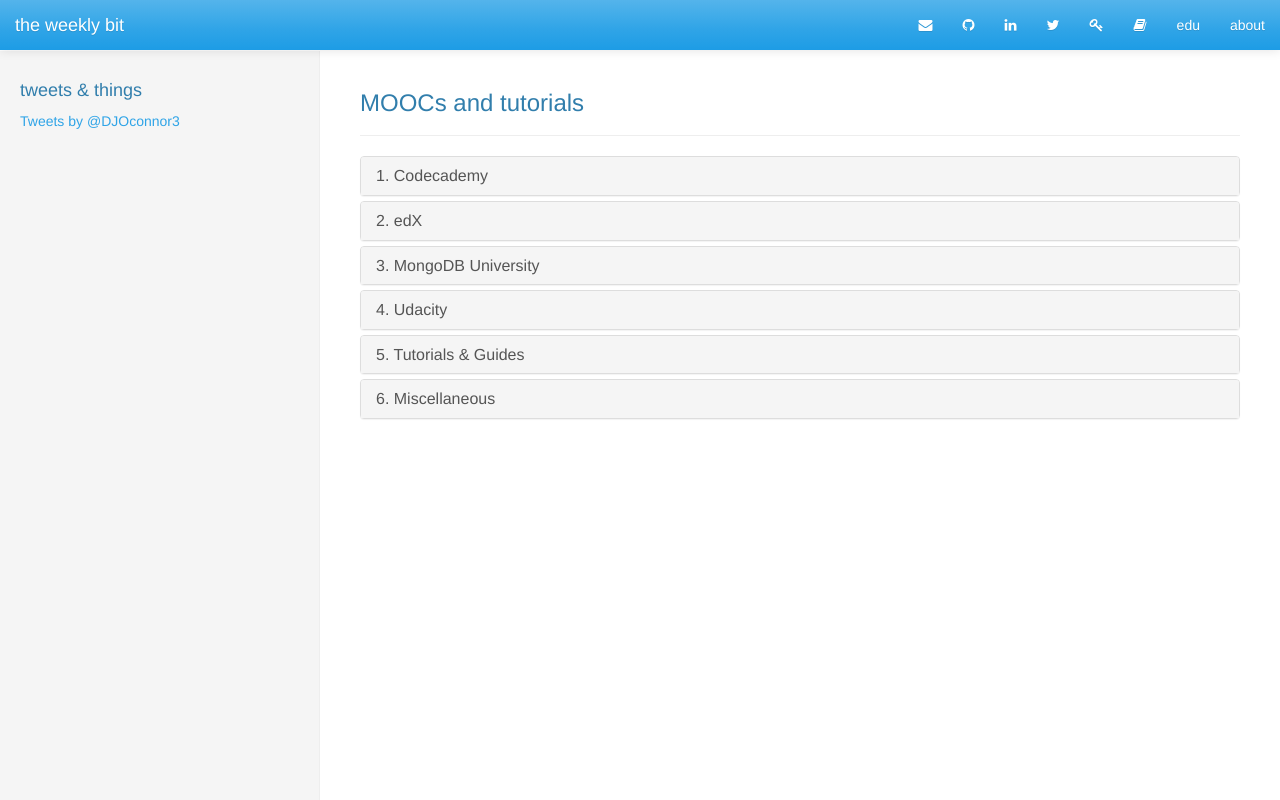
After one commit to DJO3/doconnor, a Django app: page /edu/ in a window 1280 px wide. The commit adds this page. Run offline with Django 3.2, Linux system fonts and the light colour scheme; parts of the project's set-up code (start-up, migrations or seed data) failed here and were passed over; some libraries are stand-ins or nearby versions.

Commit message:
added edu page

```diff
--- a/blog/urls.py
+++ b/blog/urls.py
@@ -8,4 +8,5 @@
     url(r'^feed/$', feed.LatestPosts(), name='feed'),
     url(r'^entry/(?P<slug>\S+)$', views.BlogDetail.as_view(), name="entry_detail"),
     url(r'^about/$', views.about, name='about'),
+    url(r'^edu/$', views.edu, name='edu'),
 )
--- a/blog/views.py
+++ b/blog/views.py
@@ -1,7 +1,6 @@
 from django.shortcuts import render, HttpResponse
 from django.views import generic
 from blog import models
-from twitter_feed.models import Tweet
 
 
 class BlogIndex(generic.ListView):
@@ -16,5 +15,10 @@
 
 
 def about(request):
-    context_dict = {'tweets': Tweet.objects.all()[:5]}
+    context_dict = {}
     return render(request, 'blog/about.html', context_dict)
+
+
+def edu(request):
+    context_dict = {}
+    return render(request, 'blog/edu.html', context_dict)
--- a/doconnor/settings.py
+++ b/doconnor/settings.py
@@ -112,3 +112,5 @@
 # Static Media
 MEDIA_ROOT = os.path.join(BASE_DIR, 'media')  # Absolute path to the media directory
 MEDIA_URL = '/media/'
+
+MARKDOWN_STYLE = "/static/css/codehilite.css"
--- a/templates/blog/base.html
+++ b/templates/blog/base.html
@@ -10,6 +10,7 @@
     <link rel="stylesheet" href="/static/css/bootstrap.min.css">
     <link rel="stylesheet" href="/static/css/blog.css">
     <link rel="stylesheet" href="//maxcdn.bootstrapcdn.com/font-awesome/4.3.0/css/font-awesome.min.css">
+    <link rel="stylesheet" href="/static/css/codehilite.css">
 
     <style>
          body {
@@ -34,7 +35,7 @@
             <span class="icon-bar"></span>
             <span class="icon-bar"></span>
           </button>
-          <a class="navbar-brand" href="/">Blog</a>
+          <a class="navbar-brand" href="/">the weekly bit</a>
         </div>
         <div class="collapse navbar-collapse" id="hamburger-navigation">
          <ul class="nav navbar-nav navbar-right" role="menu">
@@ -44,7 +45,9 @@
                     <li><a href="https://www.linkedin.com/in/djoconnor3"><i class="fa fa-linkedin"></i></a></li>
                     <li><a href="https://twitter.com/DJOconnor3"><i class="fa fa-twitter"></i></a></li>
                     <li><a href="https://keybase.io/djo3#show-public"><i class="fa fa-key"></i></a></li>
-             <li><a href="{% url 'about' %}">About</a></li>
+                    <li><a href="https://www.goodreads.com/review/list/23014242-dave"><i class="fa fa-book"></i></a></li>
+             <li><a href="{% url 'edu' %}">edu</a></li>
+             <li><a href="{% url 'about' %}">about</a></li>
 
          </ul>
        </div>
--- /dev/null
+++ b/templates/blog/edu.html
@@ -0,0 +1,150 @@
+{% extends 'blog/base.html' %}
+
+{% load staticfiles %}
+
+{% block title %}edu{% endblock %}
+
+{% block blog_entries%}
+
+
+<div class="page-header">
+    <h3>MOOCs and tutorials</h3>
+
+</div>
+
+<div class="blog-main">
+    <div id="accordion" class="panel-group">
+        <div class="panel panel-default">
+            <div class="panel-heading">
+                <h4 class="panel-title">
+                    <a data-toggle="collapse" data-parent="#accordion" href="#collapse1">1. Codecademy</a>
+                </h4>
+            </div>
+            <div id="collapse1" class="panel-collapse collapse">
+                <div class="panel-body">
+                    <p><a href="http://www.codecademy.com/en/tracks/python">Python</a></p>
+                    <p>Learn to program in Python, a powerful language used by sites like YouTube and Dropbox.</p>
+                </div>
+                <div class="panel-body">
+                    <p><a href="http://www.codecademy.com/en/tracks/web">HTML & CSS</a></p>
+                    <p>Learn how to create websites by structuring and styling your pages with HTML and CSS.</p>
+                </div>
+                <div class="panel-body">
+                    <p><a href="http://www.codecademy.com/en/tracks/jquery">jQuery</a></p>
+                    <p>Learn how to make your websites interactive and create animations by using jQuery.</p>
+                </div>
+                <div class="panel-body">
+                    <p><a href="http://www.codecademy.com/en/tracks/web">JavaScript</a></p>
+                    <p>Learn the fundamentals of JavaScript, the programming language of the Web.</p>
+                </div>
+            </div>
+        </div>
+
+        <div class="panel panel-default">
+            <div class="panel-heading">
+                <h4 class="panel-title">
+                    <a data-toggle="collapse" data-parent="#accordion" href="#collapse2">2. edX</a>
+                </h4>
+            </div>
+            <div id="collapse2" class="panel-collapse collapse">
+                 <div class="panel-body">
+                    <p><a href="https://www.edx.org/course/introduction-computer-science-mitx-6-00-1x-0">MITx: 6.00.1x Introduction to Computer Science and Programming</a></p>
+                    <p>6.00.1x is an introduction to computer science as a tool to solve real-world analytical problems.</p>
+                </div>
+                <div class="panel-body">
+                    <p><a href="https://www.edx.org/course/introduction-computational-thinking-data-mitx-6-00-2x-0">MITx: 6.00.2x Introduction to Computational Thinking and Data Science</a></p>
+                    <p>6.00.2x is an introduction to using computation to understand real-world phenomena.</p>
+                </div>
+                <div class="panel-body">
+                    <p><a href="https://www.edx.org/course/introduction-bootstrap-tutorial-microsoft-dev203x">Microsoft: DEV203x Introduction to Bootstrap</a></p>
+                    <p>Learn how to use Bootstrap to implement mobile first web pages with CSS and JavaScript.</p>
+                </div>
+                <div class="panel-body">
+                    <p><a href="https://www.edx.org/course/introduction-linux-linuxfoundationx-lfs101x-2">LFS101x.2 Introduction to Linux</a></p>
+                    <p>Develop a good working knowledge of Linux using both the graphical interface and command line, covering the major Linux distribution families.</p>
+                </div>
+            </div>
+        </div>
+        <div class="panel panel-default">
+            <div class="panel-heading">
+                <h4 class="panel-title">
+                    <a data-toggle="collapse" data-parent="#accordion" href="#collapse3">3. MongoDB University</a>
+                </h4>
+            </div>
+            <div id="collapse3" class="panel-collapse collapse">
+                <div class="panel-body">
+                    <p><a href="https://university.mongodb.com/courses/M101P/about">MM101P: MongoDB For Python Developers</a></p>
+                    <p>Learn everything you need to know to get started building a MongoDB-based app. This course will go over basic installation, JSON, schema design, querying, insertion of data, indexing and working with the Python driver. We will also cover working in sharded and replicated environments. In the course, you will build a blogging platform, backed by MongoDB. A brief Python introduction is included in the course.</p>
+                </div>
+            </div>
+        </div>
+        <div class="panel panel-default">
+            <div class="panel-heading">
+                <h4 class="panel-title">
+                    <a data-toggle="collapse" data-parent="#accordion" href="#collapse4">4. Udacity</a>
+                </h4>
+            </div>
+            <div id="collapse4" class="panel-collapse collapse">
+                <div class="panel-body">
+                    <p><a href="https://www.udacity.com/course/intro-to-algorithms--cs215">CS215: Intro to Algorithms</a></p>
+                    <p>By the end of this class you will understand key concepts needed to devise new algorithms for graphs and other important data structures and to evaluate the efficiency of these algorithms.</p>
+                </div>
+            </div>
+        </div>
+        <div class="panel panel-default">
+            <div class="panel-heading">
+                <h4 class="panel-title">
+                    <a data-toggle="collapse" data-parent="#accordion" href="#collapse5">5. Tutorials & Guides</a>
+                </h4>
+            </div>
+            <div id="collapse5" class="panel-collapse collapse">
+                <div class="panel-body">
+                    <p><a href="http://www.tangowithdjango.com/book17/">Tango With Django</a></p>
+                    <p>A beginner's guide to web development with Python 2.7 / Django 1.7</p>
+                </div>
+                <div class="panel-body">
+                    <p><a href="https://thinkster.io/django-angularjs-tutorial/">Building Web Applications with Django and AngularJS</a></p>
+                    <p>Each tutorial we release has a specific goal. In this tutorial, that goal is to give you a brief overview of how Django and AngularJS play together and how these technologies can be combined to build amazing web applications. Furthermore, we place a heavy emphasis on building good engineering habits. This includes everything from considering the tradeoffs that come from making architectural decisions, to maintaining high quality code throughout your project. While these things may not sound like fun, they are key to becoming a well-rounded software developer.</p>
+                </div>
+                <div class="panel-body">
+                    <p><a href="http://pythonforengineers.com/build-a-reddit-bot-part-1/">Build a Reddit Bot</a></p>
+                    <p>Build a simple Reddit Bot that will do two things:
+                        <ol>
+                            <li>It will monitor a particular subreddit for new posts, and when someone posts “I love Python”, it will reply “Me too!”.</li>
+                            <li>It will also monitor all comments to recent posts, and if it finds one that says “I hate Python”, it will post a link to /r/learnpython and ask the commenter to ask a question there.</li>
+                        </ol>
+                    </p>
+                </div>
+                <div class="panel-body">
+                    <p><a href="https://realpython.com/blog/python/web-scraping-with-scrapy-and-mongodb/">Web Scraping With Scrapy and MongoDB</a></p>
+                    <p>In this article we’re going to build a scraper for an actual freelance gig where the client wants a Python program to scrape data from Stack Overflow to grab new questions (question title and URL). Scraped data should then be stored in MongoDB. It’s worth noting that Stack Overflow has an API, which can be used to access the exact same data. However, the client wanted a scraper, so a scraper is what he got.</p>
+                </div>
+                <div class="panel-body">
+                    <p><a href="http://arunrocks.com/recreating-the-building-a-blog-in-django-screencast/">Recreating the “Building a Blog in Django” Screencast</a></p>
+                    <p>Build a fully functional blog using Django 1.7. Includes Syntax changes in Python 3.4, QuerySets and Custom Managers, Admin and ModelAdmin, Rich-text posts with django-markdown, Generic Class-based Views, Tags, RSS Feeds, Migrations, and Running testcases.</p>
+                </div>
+            </div>
+        </div>
+        <div class="panel panel-default">
+            <div class="panel-heading">
+                <h4 class="panel-title">
+                    <a data-toggle="collapse" data-parent="#accordion" href="#collapse6">6. Miscellaneous</a>
+                </h4>
+            </div>
+            <div id="collapse6" class="panel-collapse collapse">
+                <div class="panel-body">
+                    <p><a href="http://startupclass.samaltman.com/lists/about">CS183B: How to Start a Startup</a></p>
+                    <p>Everything we know about how to start a startup, for free, from some of the world experts. CS183B is a class we taught at Stanford. It’s a sort of one-class business course for people who want to start startups.</p>
+                </div>
+                <div class="panel-body">
+                    <p><a href="http://www.checkio.org/user/DJO3/">CheckiO</a></p>
+                    <p>CheckiO is the game for coders. Improve your code with the help of our community. Create missions and challenge your peers.</p>
+                </div>
+            </div>
+        </div>
+    </div>
+</div>
+
+
+
+{% endblock %}
--- a/templates/blog/post.html
+++ b/templates/blog/post.html
@@ -6,7 +6,7 @@
     <div class="page-header">
         <h3>{{ object.title }}</h3>
         <div class="meta" id="tag">
-            {{ object.created }} | Tags: {{  object.tags.all|join:", " }}
+            {{ object.created|markdown:"codehilite" }} | Tags: {{  object.tags.all|join:", " }}
         </div>
     </div>
 
```
Also changed, not shown: static/css/codehilite.css (added, +64 -0 lines).
